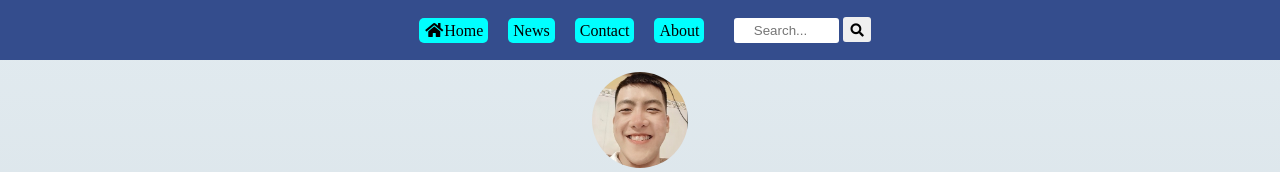
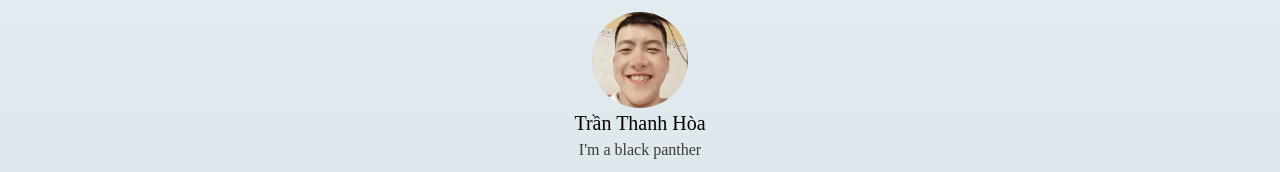
Before and after one commit to thanhhoax701/thanhhoax701.github.io, a plain HTML site: page index.html in a window 1280 px wide. Shown: the top 172 px of the page. Drawn offline with Linux system fonts and the light colour scheme.

Commit message:
delete-header

```diff
--- a/index.html
+++ b/index.html
@@ -12,7 +12,7 @@
 
 <body>
     <!-- Phần header -->
-    <header class="page__header">
+    <!-- <header class="page__header">
         <nav class="header__nav">
             <a class="header__nav-link" href="#!"><i class="fa fa-home fa-fw" aria-hidden="true"></i>Home</a>
             <a class="header__nav-link" href="news.html">News</a>
@@ -23,7 +23,7 @@
                 <button type="submit"><i class="fa fa-search"></i></button>
             </form>
         </nav>
-    </header>
+    </header> -->
 
     <!-- Phần profile -->
     <div class="page__profile">
```
